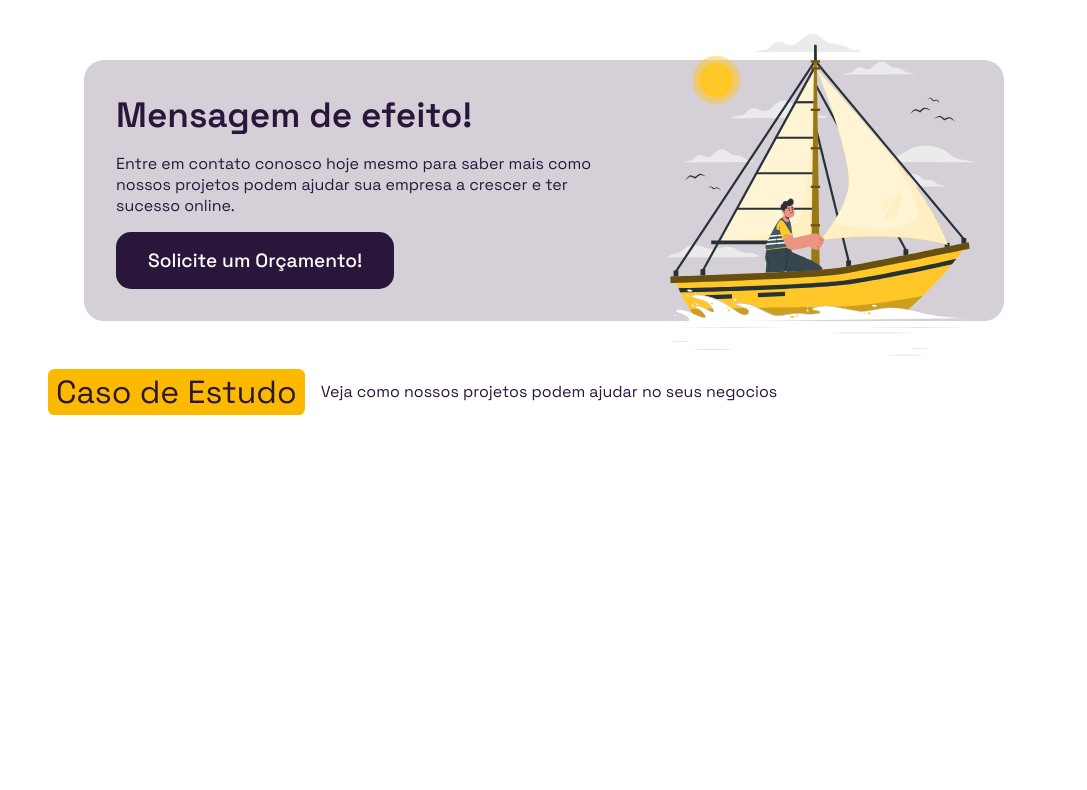
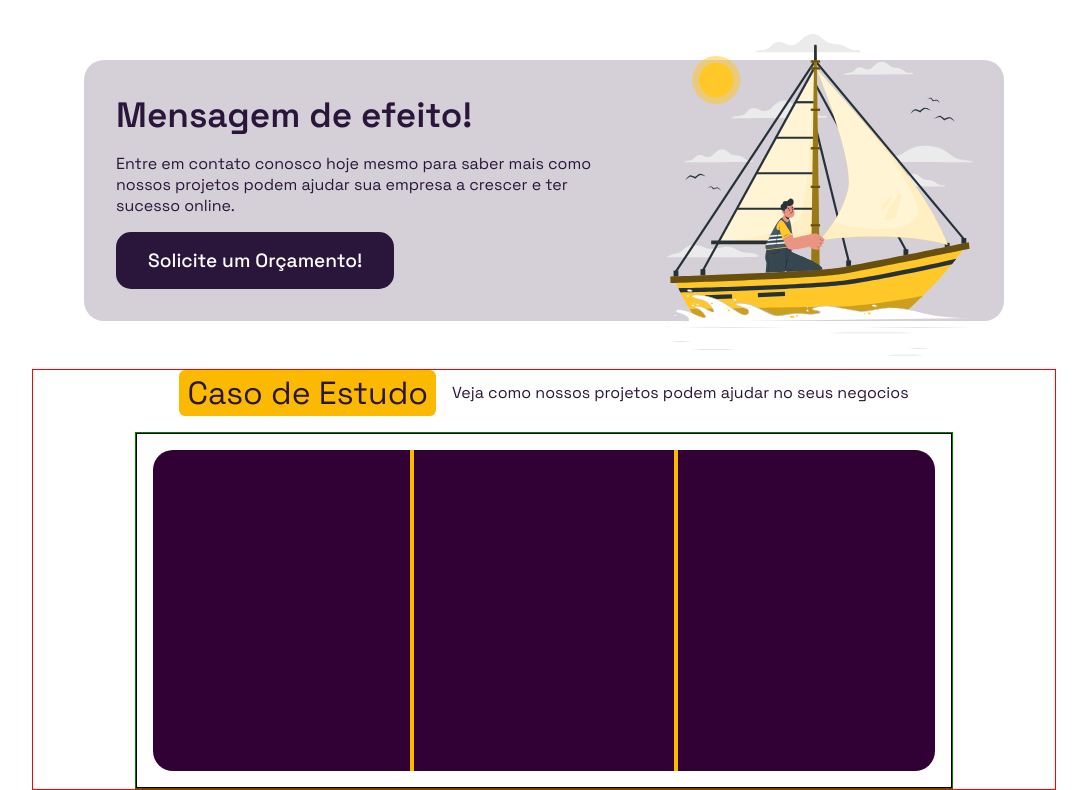
Before and after one commit to Vinicius-faricast/lp_marujo_performance, a React (Vite) app in the folder marujo_performance/: page / in a window 1280 px wide. Shown: the part 1319-2109 px from the top of the page, without its empty margins (96-1183 px from the left). Before the commit the page ends 1734 px from the top, so only its background shows below. Built offline with nearby package versions, Linux system fonts and the light colour scheme.

Commit message:
adjust usecase component

```diff
--- a/marujo_performance/src/components/UseCase/UseCase.jsx
+++ b/marujo_performance/src/components/UseCase/UseCase.jsx
@@ -3,8 +3,15 @@ import * as S from './styles'
 
 export const UseCase = () => {
     return (
-        <S.CarrousselContainer>
+        <S.UseCaseContainer>
             <HeaderSections title='Caso de Estudo'>Veja como nossos projetos podem ajudar no seus negocios</HeaderSections>
-        </S.CarrousselContainer>
+            <S.CarrousselContainer>
+                <S.Carroussel>
+                    <S.ArticleCarroussel></S.ArticleCarroussel>
+                    <S.ArticleCarroussel></S.ArticleCarroussel>
+                    <S.ArticleCarroussel></S.ArticleCarroussel>
+                </S.Carroussel>
+            </S.CarrousselContainer>
+        </S.UseCaseContainer>
     )
 }
--- a/marujo_performance/src/components/UseCase/styles.js
+++ b/marujo_performance/src/components/UseCase/styles.js
@@ -1,5 +1,73 @@
 import {styled} from 'styled-components';
 
-export const UseCaseContainer = styled.div``;
+export const UseCaseContainer = styled.div`
+    border: 1px solid red;
+    max-width: 1024px;
+    display: flex;
+    flex-direction: column;
+    gap: 1rem;
+    margin: 0 auto;
+`;
 
-export const CarrousselContainer = styled.div``;
+export const CarrousselContainer = styled.div`
+    border: 1px solid green;
+    width: 80%;
+    /* max-width: 100%; */
+    margin: 0 auto;
+    overflow-y: hidden;
+
+    @media screen and (max-width: 800px){
+        border: 1px solid red;
+        width: 100%;
+    }
+`;
+
+export const Carroussel = styled.div`
+    border: 1px solid black;
+    display: flex;
+    /* width: 2000px; */
+    max-width: 1024px;
+    padding: 1rem;
+    /* overflow-y: hidden; */
+
+    @media screen and (max-width:800px){
+        gap: 1rem;
+        width: 1024px;
+        /* overflow-y: hidden; */
+
+    }
+`;
+
+export const ArticleCarroussel = styled.div`
+    width: 388px;
+    flex-grow: 1;
+    height: 321px;
+    background: var(--secundary-color-dark);
+
+
+    &:first-child{
+        border-radius: 20px 0 0 20px;
+        border-right: 4px solid var(--primary-color);
+    }
+
+    &:last-child{
+        border-radius: 0 20px 20px 0;
+        border-left: 4px solid var(--primary-color);
+    }
+
+    @media screen and (max-width: 800px) {
+        border-radius: 20px;
+
+        &:first-child{
+        border-radius: 20px 0 0 20px;
+        border-right: none;
+        border-radius: 20px;
+    }
+
+    &:last-child{
+        border-radius: 0 20px 20px 0;
+        border-left: none;
+        border-radius: 20px;
+    }
+    }
+`;
```
